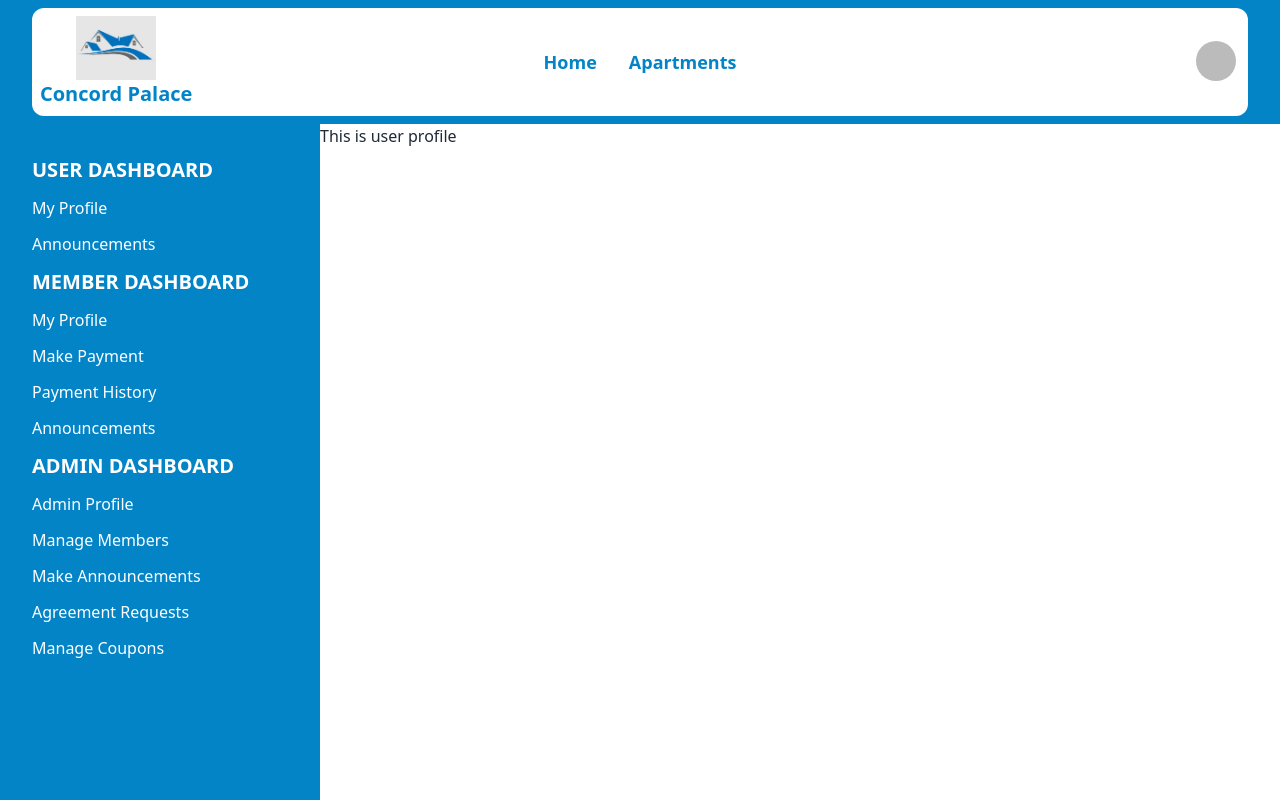
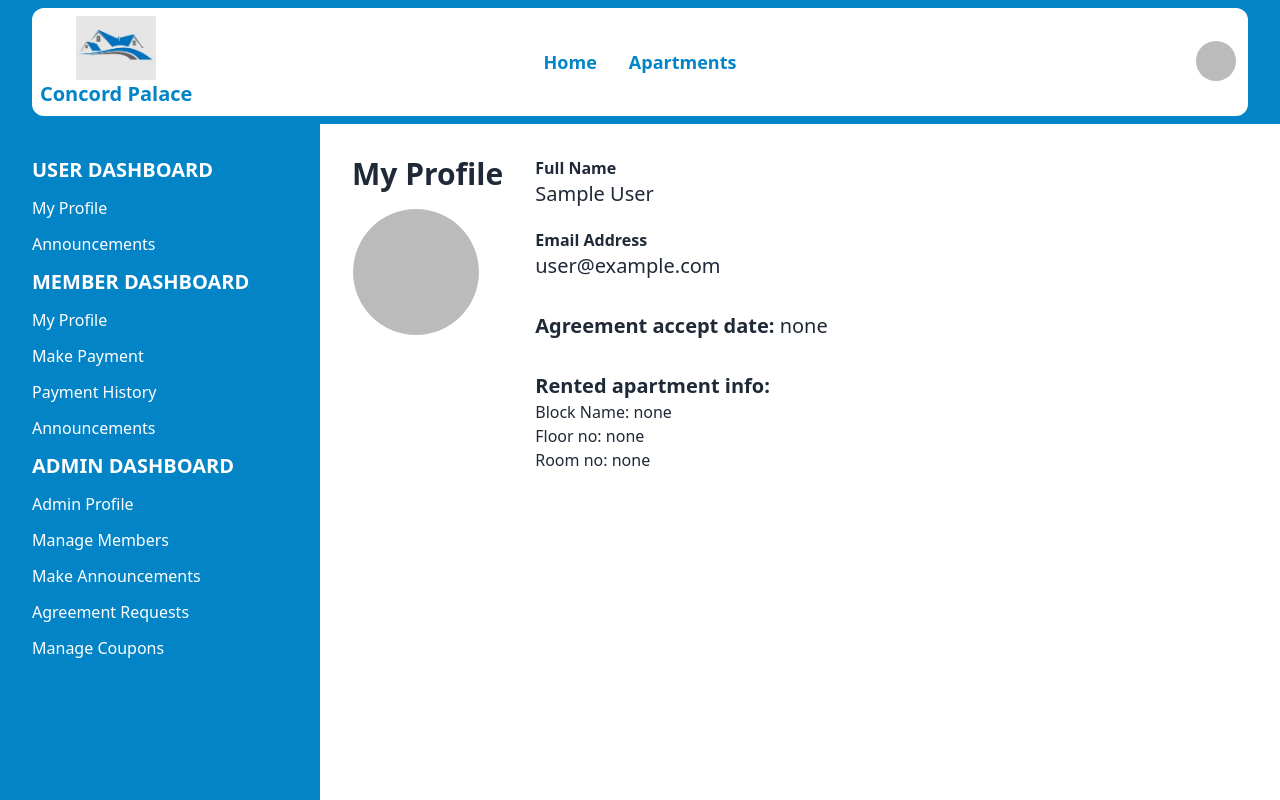
Before and after one commit to Mithun4450/m12a12-building-management-client, a React (Vite) app: page /dashboard/user/myProfile in a window 1280 px wide. Shown: the top 800 px of the page. Built offline with nearby package versions, Linux system fonts and the light colour scheme; no server answers; sample sign-in values are in the browser's storage.

Commit message:
User Profile part has been completed

```diff
--- a/src/components/Navbar/Navbar.jsx
+++ b/src/components/Navbar/Navbar.jsx
@@ -57,7 +57,10 @@ const Navbar = () => {
                                 <ul tabIndex={0} className="mt-3 z-[1] p-2 shadow menu menu-sm dropdown-content bg-base-100 rounded-box w-52">
 
                                     <li className='pointer-events-none text-sky-600 font-bold'><h2>{user.displayName}</h2></li>
-                                    <li><Link to="/dashboard">Dashboard</Link></li>
+                                    {
+                                     user &&  <li><Link to="/dashboard/user/myProfile">Dashboard</Link></li>
+                                    }
+
                                     <li><button onClick={handleLogOut}>LogOut</button></li>
                                 </ul>
                            </div>
--- /dev/null
+++ b/src/components/PrivateRoute/PrivateRoute.jsx
@@ -0,0 +1,18 @@
+import { Navigate, useLocation } from "react-router-dom";
+import useAuth from "../../hooks/useAuth";
+
+const PrivateRoute = ({ children }) => {
+    const { user, loading } = useAuth();
+    const location = useLocation();
+
+    if(loading){
+        return <progress className="progress w-56"></progress>
+    }
+
+    if (user) {
+        return children;
+    }
+    return <Navigate to="/login" state={{from: location}} replace></Navigate>
+};
+
+export default PrivateRoute;
--- a/src/components/UserProfile/UserProfile.jsx
+++ b/src/components/UserProfile/UserProfile.jsx
@@ -1,10 +1,37 @@
+import useAuth from "../../hooks/useAuth";
 
 
 const UserProfile = () => {
+    const {user} = useAuth();
+
     return (
-        <div>
-            <h1>This is user profile</h1>
+        <div className="flex flex-col md:flex-row  p-8">
+            <div>
+                <h1 className="text-3xl font-bold mb-4">My Profile</h1>
+                <div className="mb-8">
+                    <label  className="btn btn-ghost btn-circle avatar w-32">
+                    <div className="w-32 rounded-full">
+                        {
+                        user.photoURL? <img src={user.photoURL} /> : <img src=""></img>
 
+                        }
+                    </div>
+                    </label>
+                </div>
+
+           </div>
+           <div className="ml-8" >
+            <p className="text-base font-bold">Full Name</p>
+            <h1 className="text-xl mb-5 ">{user.displayName}</h1>
+            <p className="text-base font-bold ">Email Address</p>
+            <h1 className="text-xl mb-8">{user.email}</h1>
+            <p className="text-xl mb-8"> <span className="font-bold ">Agreement accept date: </span>none</p>
+
+            <h1 className="text-xl font-bold ">Rented apartment info:</h1>
+            <p className="text-base">Block Name: none </p>
+            <p className="text-base">Floor no: none</p>
+            <p className="text-base">Room no: none</p>
+           </div>
         </div>
     );
 };
--- a/src/main.jsx
+++ b/src/main.jsx
@@ -26,6 +26,7 @@ import ManageMembers from './components/ManageMembers/ManageMembers';
 import MakeAnnouncements from './components/MakeAnnoucements/MakeAnnouncements';
 import AgreementRequests from './components/AgreementRequests/AgreementRequests';
 import ManageCoupons from './components/ManageCoupons/ManageCoupons';
+import PrivateRoute from './components/PrivateRoute/PrivateRoute';
 
 const queryClient = new QueryClient();
 
@@ -56,7 +57,7 @@ const router = createBrowserRouter([
 
   {
     path: 'dashboard',
-    element: <Dashboard></Dashboard>,
+    element: <PrivateRoute><Dashboard></Dashboard></PrivateRoute>,
     children: [
 
       // user
```
